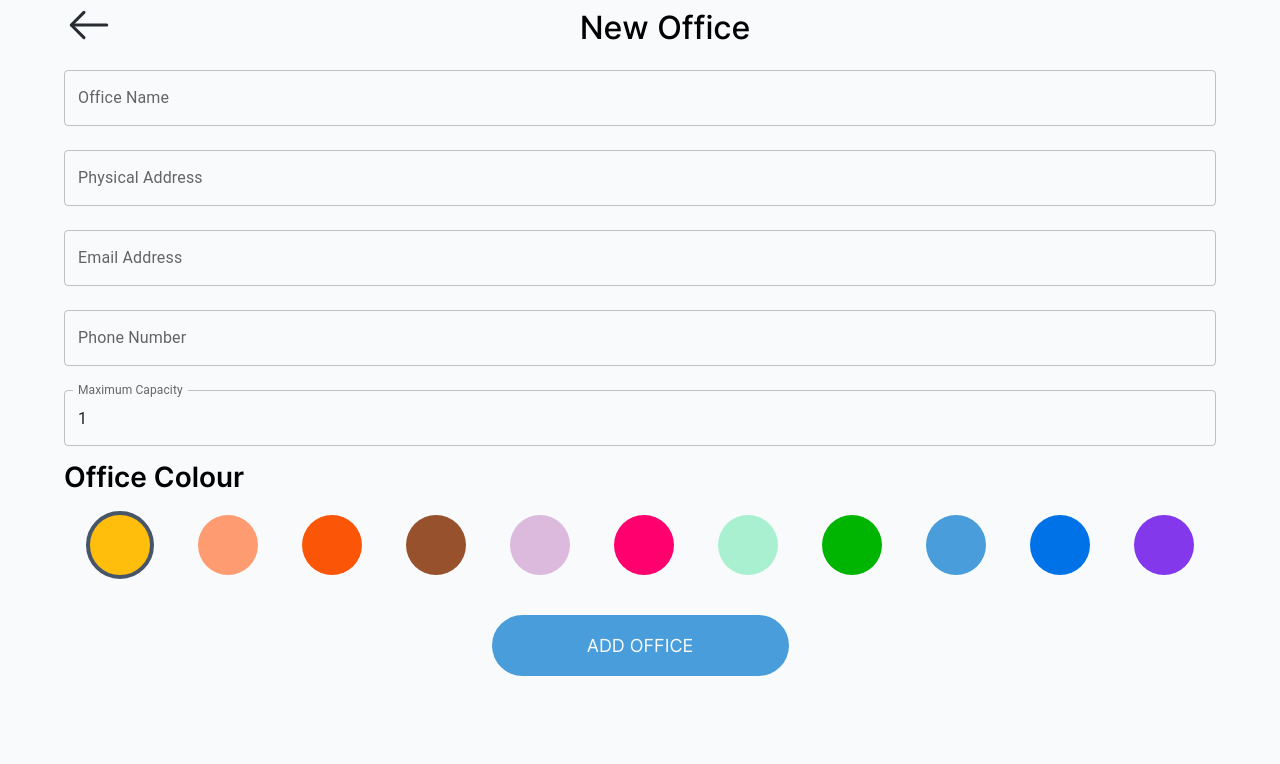
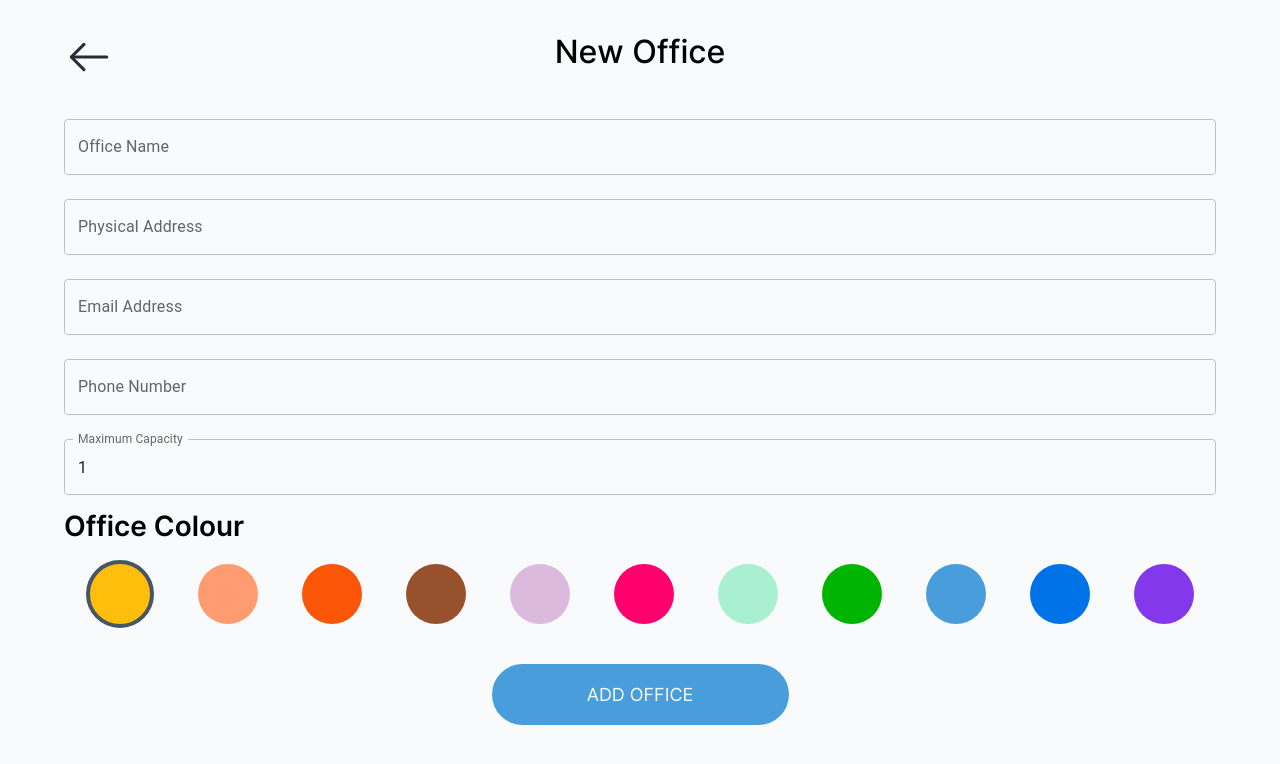
Before and after one commit to markgalante/office-viewer, a React (Create React App) app: page /office/add in a window 1280 px wide. Shown: the top 764 px of the page. Built offline with nearby package versions, Linux system fonts and the light colour scheme.

Commit message:
chore: fix header-centering

```diff
--- a/src/scenes/AddEditOffice/components/Header/index.tsx
+++ b/src/scenes/AddEditOffice/components/Header/index.tsx
@@ -2,7 +2,6 @@ import * as React from 'react';
 import {
   Icon,
   Text,
-  Flex
 } from '../../../../components';
 import './styles.css';
 import {useRouting} from '../../../../hooks';
@@ -16,12 +15,10 @@ function Header({
 }: HeaderProps){
   const {goBack} = useRouting();
   return (
-    <Flex alignItems='center'>
-      <Icon name='back' size={50} className='curser-pointer' onClick={goBack} />
-      <div className='text-container'>
+    <div className='header-container'>
+      <Icon name='back' size={50} className='curser-pointer header-icon' onClick={goBack} />
       <Text center type='sub-heading'>{title}</Text>
-      </div>
-    </Flex>
+    </div>
   )
 };
 
--- a/src/scenes/AddEditOffice/components/Header/styles.css
+++ b/src/scenes/AddEditOffice/components/Header/styles.css
@@ -1,3 +1,14 @@
 .text-container {
   width: 100%;
 }
+
+.header-icon {
+  position: absolute;
+  left: 0;
+  top: 0;
+}
+
+.header-container {
+  position: relative;
+  margin: 2em 0;
+}
```
